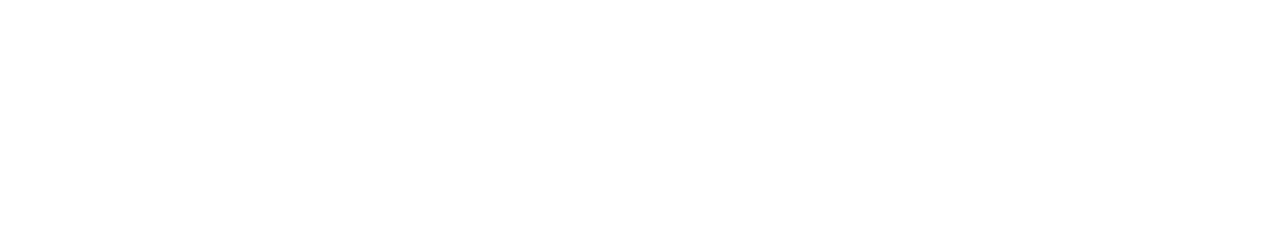
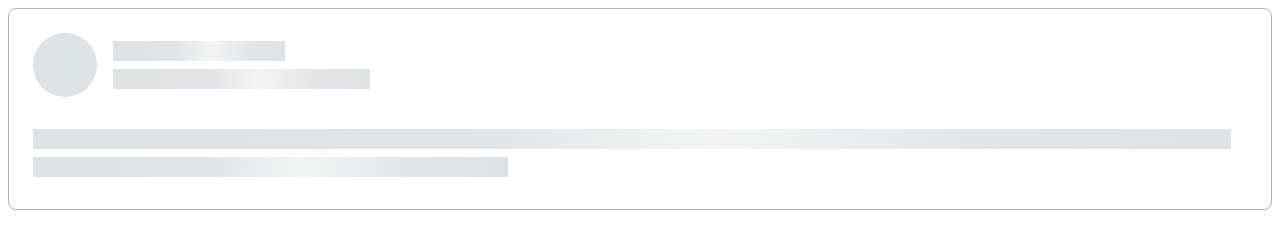
Before and after one commit to js-tasks-ru/htmlcss-20240913_radionova-elena, a website: page 04-lection2/02-skeleton/index.html in a window 1280 px wide. Drawn offline with Linux system fonts and the light colour scheme.

Commit message:
skeleton`s realized

```diff
--- a/04-lection2/02-skeleton/index.html
+++ b/04-lection2/02-skeleton/index.html
@@ -1,11 +1,26 @@
 <!DOCTYPE html>
 <!-- Страница со скелетоном -->
 <html lang="ru">
-    <head>
-        <link rel="stylesheet" href="../../assets/css/main.css">
-        <link rel="stylesheet" href="./skeleton.css">
-    </head>
-    <body>
 
-    </body>
+<head>
+    <link rel="stylesheet" href="../../assets/css/main.css">
+    <link rel="stylesheet" href="./skeleton.css">
+</head>
+
+<body>
+    <div class="skeleton">
+        <div class="skeleton_header">
+            <div class="header_avatar"></div>
+            <div class="header_title-lines">
+                <div class="line line__short"></div>
+                <div class="line line__medium"></div>
+            </div>
+        </div>
+        <div class="skeleton_content">
+            <div class="line"></div>
+            <div class="line line__long"></div>
+        </div>
+    </div>
+</body>
+
 </html>
--- a/04-lection2/02-skeleton/skeleton.css
+++ b/04-lection2/02-skeleton/skeleton.css
@@ -0,0 +1,52 @@
+.skeleton {
+    border-radius: 8px;
+    border: 1px solid var(--grey-3);
+    padding: 24px 40px 32px 24px;
+    display: flex;
+    flex-direction: column;
+    gap: 32px;
+}
+
+.skeleton_header {
+    display: flex;
+    gap: 16px;
+}
+
+.skeleton_content {
+    display: flex;
+    flex-direction: column;
+    gap: 8px;
+}
+
+.header_avatar {
+    width: 64px;
+    height: 64px;
+    background-color: var(--grey-2);
+    border-radius: 50%;
+}
+
+.header_title-lines {
+    display: flex;
+    flex-direction: column;
+    gap: 8px;
+    padding-top: 8px;
+    max-width: 100%;
+}
+
+.line {
+    height: 20px;
+    max-width: 100%;
+    background: linear-gradient(92.51deg, #DDE2E5 6.44%, #E2E6E8 38.47%, #F3F5F5 56.48%, #E3E7EA 77.5%, #DDE2E5 102.52%);
+}
+
+.line__short {
+    width: 172px;
+}
+
+.line__medium {
+    width: 257px;
+}
+
+.line__long {
+    width: 475px;
+}
```
